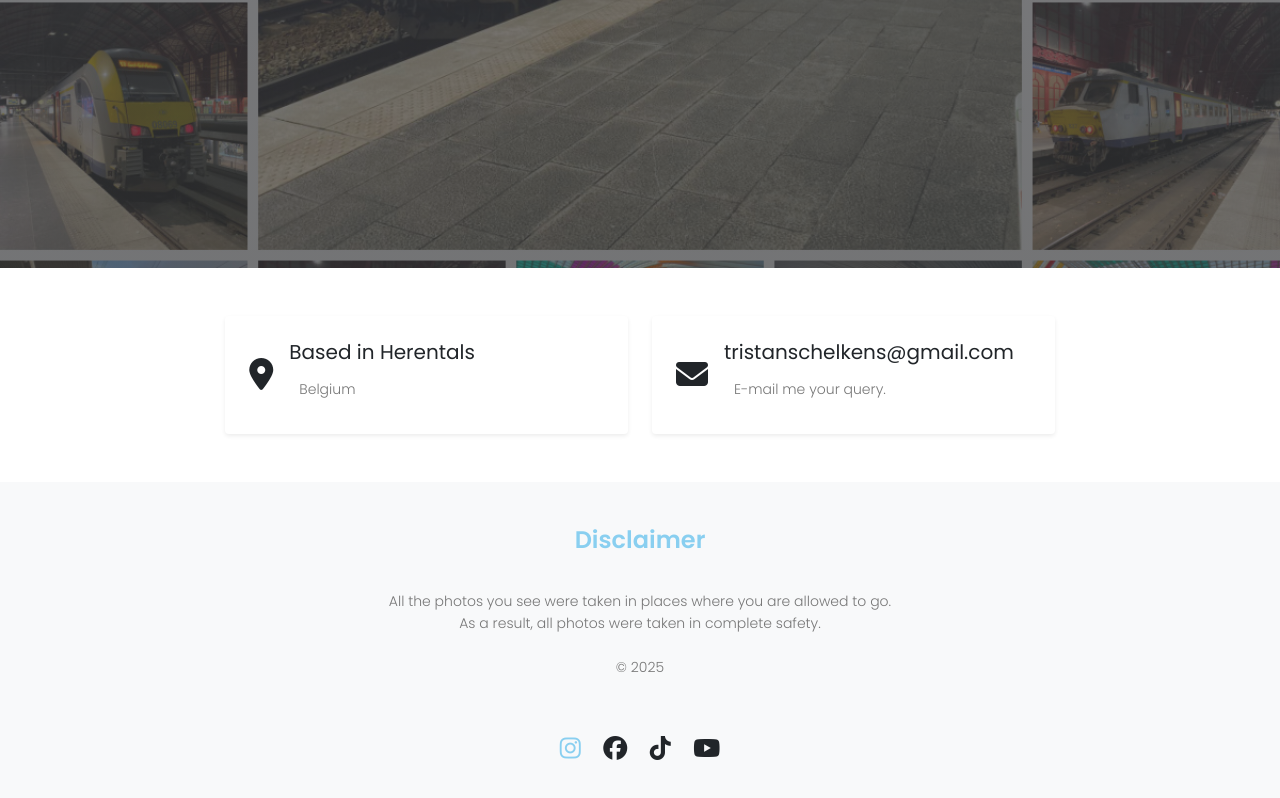
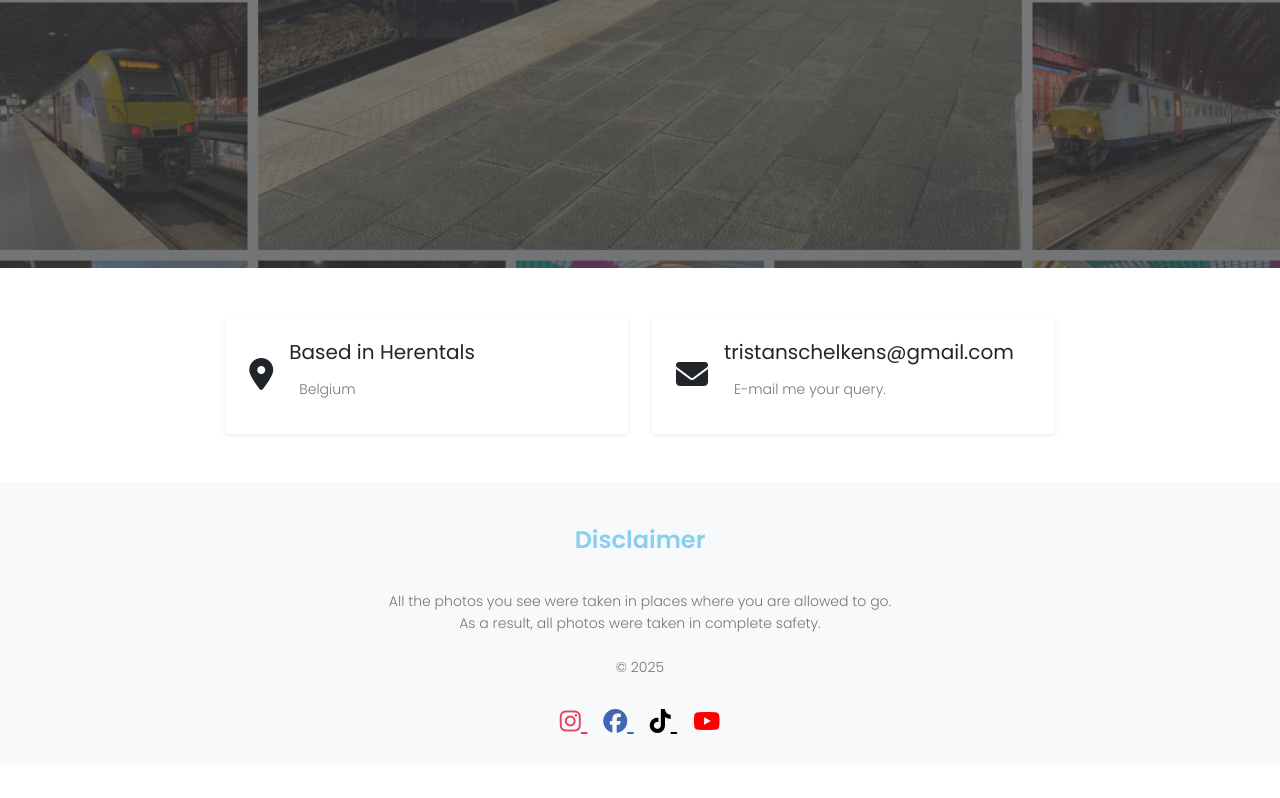
Before and after one commit to tristanschelkens/trainbelgium.com, a plain HTML site: page html/Contact.html in a window 1280 px wide. Shown: the part 532-1330 px from the top of the page. After the commit the page ends 1296 px from the top, so only its background shows below. Drawn offline with nearby package versions, Linux system fonts and the light colour scheme.

Commit message:
Update Contact.html

```diff
--- a/html/Contact.html
+++ b/html/Contact.html
@@ -91,10 +91,18 @@
         </p>
 
         <div class="icons fs-4">
-          <i class="fa fa-instagram mx-2" onclick="window.location.href='https://www.instagram.com/trainbelgium';"></i>
-          <i class="fab fa-facebook mx-2" onclick="window.location.href='https://www.facebook.com/profile.php?id=61570558491203';"></i>
-          <i class="fab fa-tiktok mx-2" onclick="window.location.href='https://www.tiktok.com/@trainbelgium';"></i>
-          <i class="fab fa-youtube mx-2" onclick="window.location.href='https://www.youtube.com/@trainbelgium-com';"></i>
+<a href="https://www.instagram.com/trainbelgium" target="_blank" class="mx-2" style="color:#E4405F;">
+  <i class="fab fa-instagram fs-4"></i>
+</a>
+<a href="https://www.facebook.com/profile.php?id=61570558491203" target="_blank" class="mx-2" style="color:#4267B2;">
+  <i class="fab fa-facebook fs-4"></i>
+</a>
+<a href="https://www.tiktok.com/@trainbelgium" target="_blank" class="mx-2" style="color:#000;">
+  <i class="fab fa-tiktok fs-4"></i>
+</a>
+<a href="https://www.youtube.com/@trainbelgium-com" target="_blank" class="mx-2" style="color:#FF0000;">
+  <i class="fab fa-youtube fs-4"></i>
+</a>
         </div>
       </div>
     </section>
```
